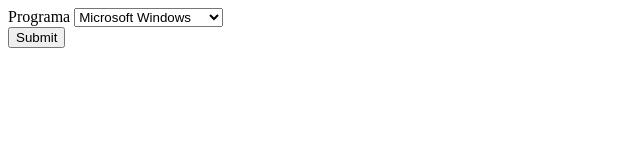
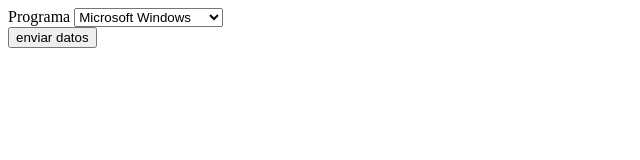
Before and after one commit to diegocoellomoran/Ejemplos_HTML, a plain HTML site: page FORMULARIO 4/formulario4.html in a window 1280 px wide. Shown: the full height of the page, 0-640 px from the left. Drawn offline with Linux system fonts and the light colour scheme.

Commit message:
Formularios acabados de todo

```diff
--- a/FORMULARIO 4/formulario4.html
+++ b/FORMULARIO 4/formulario4.html
@@ -24,7 +24,7 @@
 			</optgroup>
 		</select>
 		<br>
-		<input type="submit">
+		<input type="submit" value="enviar datos">
 	</form>
 </body>
 </html>
```
